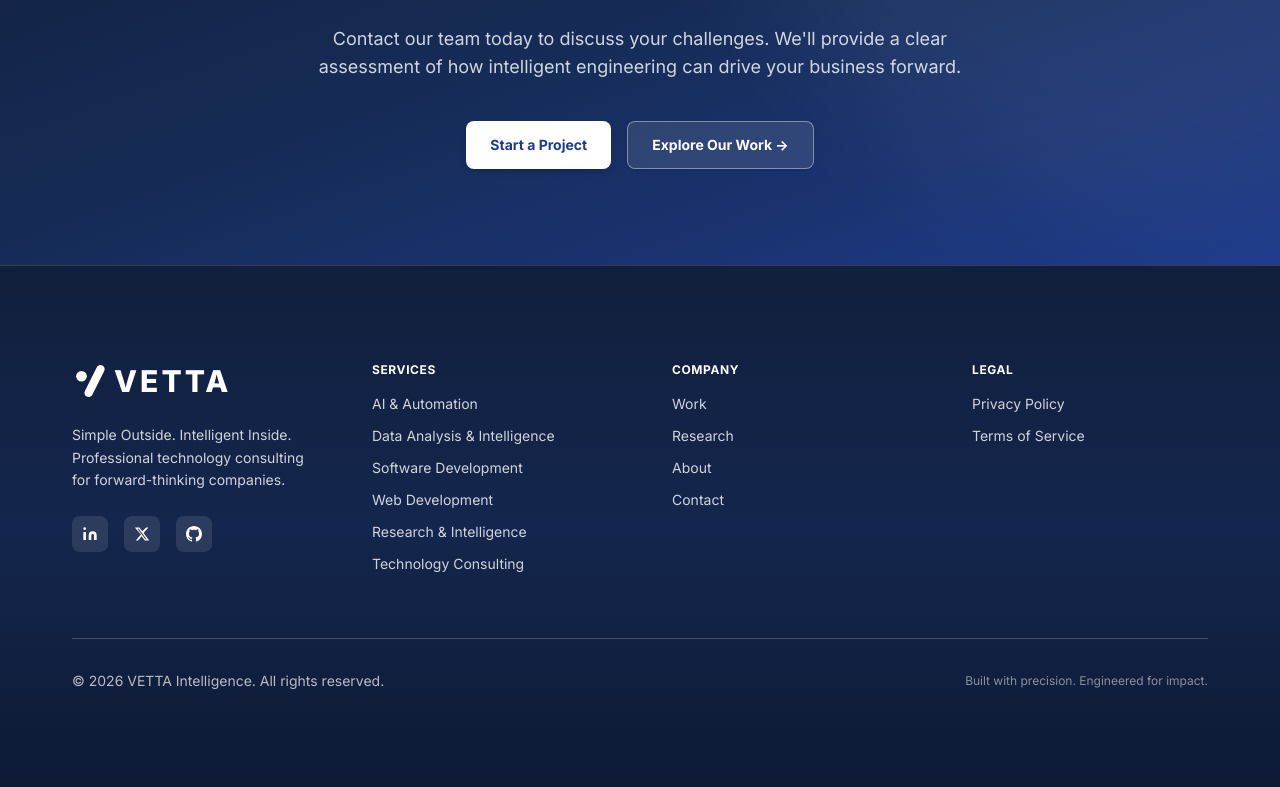
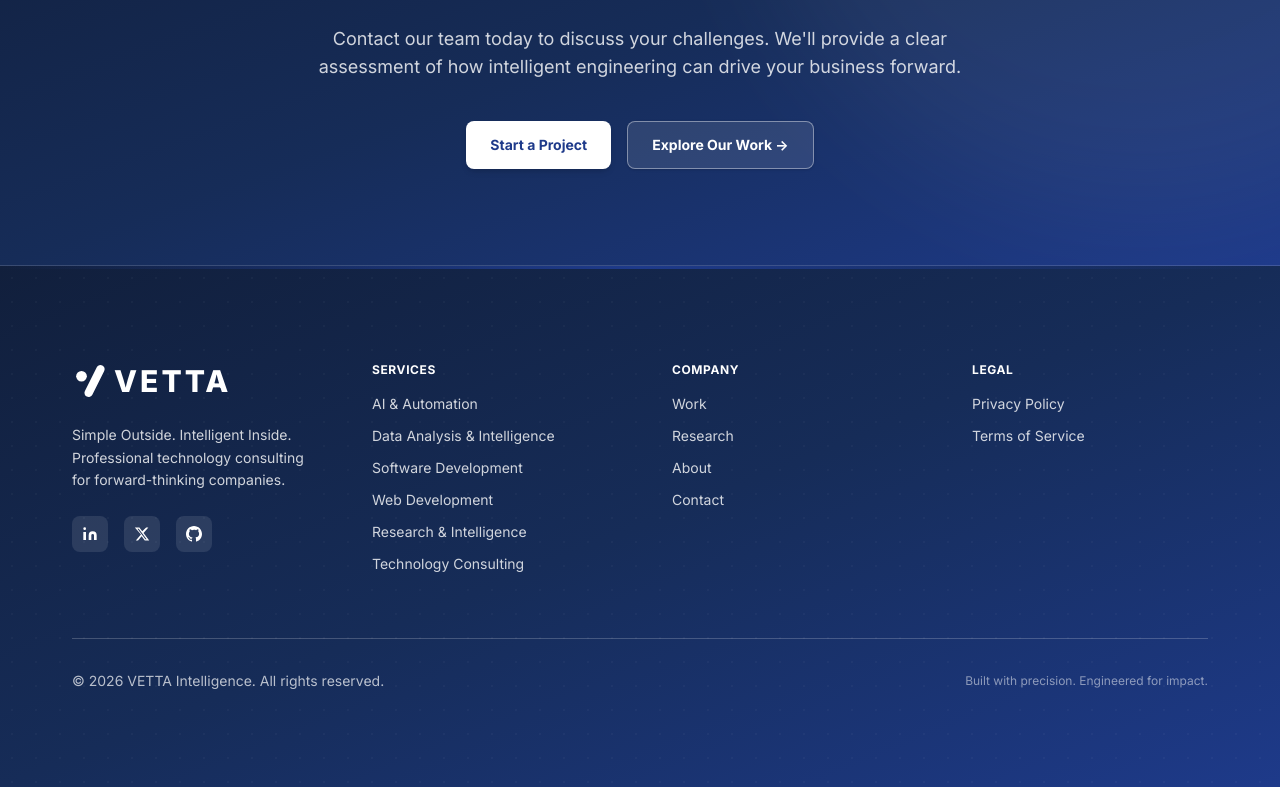
Before and after one commit to haulbox2361/VETTA-, a Next.js app: page / in a window 1280 px wide. Shown: the part 4344-5131 px from the top of the page. Built offline with nearby package versions, Linux system fonts and the light colour scheme; no server answers.

Commit message:
style: match footer exact navy+blue gradient top accent line and texture with header

```diff
--- a/components/ui/Footer.tsx
+++ b/components/ui/Footer.tsx
@@ -7,7 +7,18 @@ export function Footer() {
   const currentYear = new Date().getFullYear();
 
   return (
-    <footer className="w-full bg-gradient-to-b from-[#111F3C] via-[#14264D] to-[#0E1A34] py-16 md:py-24 border-t border-white/15 relative z-20">
+    <footer className="w-full bg-gradient-to-br from-[#111F3C] via-[#162C58] to-[#1E3A8A] py-16 md:py-24 border-t border-white/15 relative z-20 overflow-hidden">
+      {/* Top accent line */}
+      <div className="absolute top-0 left-0 right-0 h-[3px] bg-gradient-to-r from-transparent via-brand-blue to-transparent" />
+
+      {/* Subtle background texture */}
+      <div
+        className="absolute inset-0 opacity-[0.03] pointer-events-none"
+        style={{
+          backgroundImage: 'radial-gradient(#ffffff 1px, transparent 0)',
+          backgroundSize: '24px 24px',
+        }}
+      />
       <Container>
         <div className="grid grid-cols-1 gap-12 md:grid-cols-4 lg:gap-16">
           {/* Brand Col */}
```
